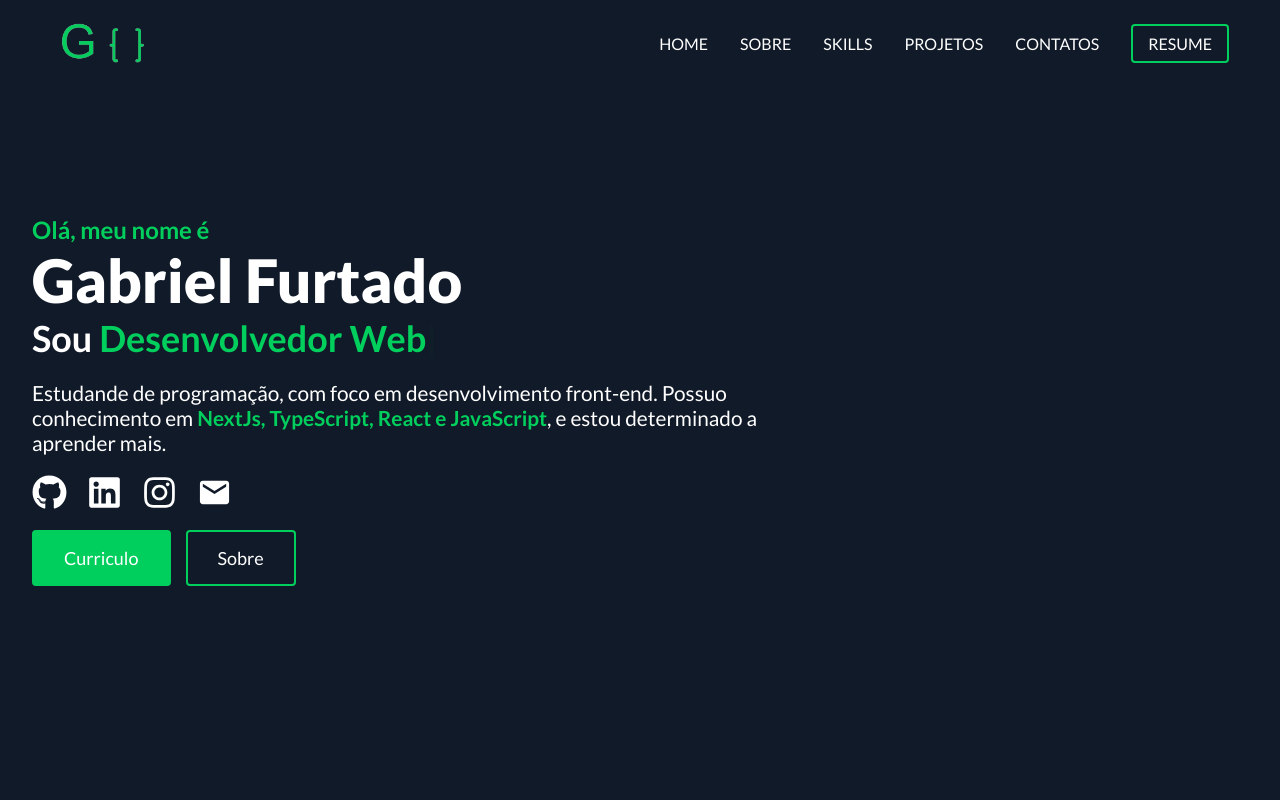
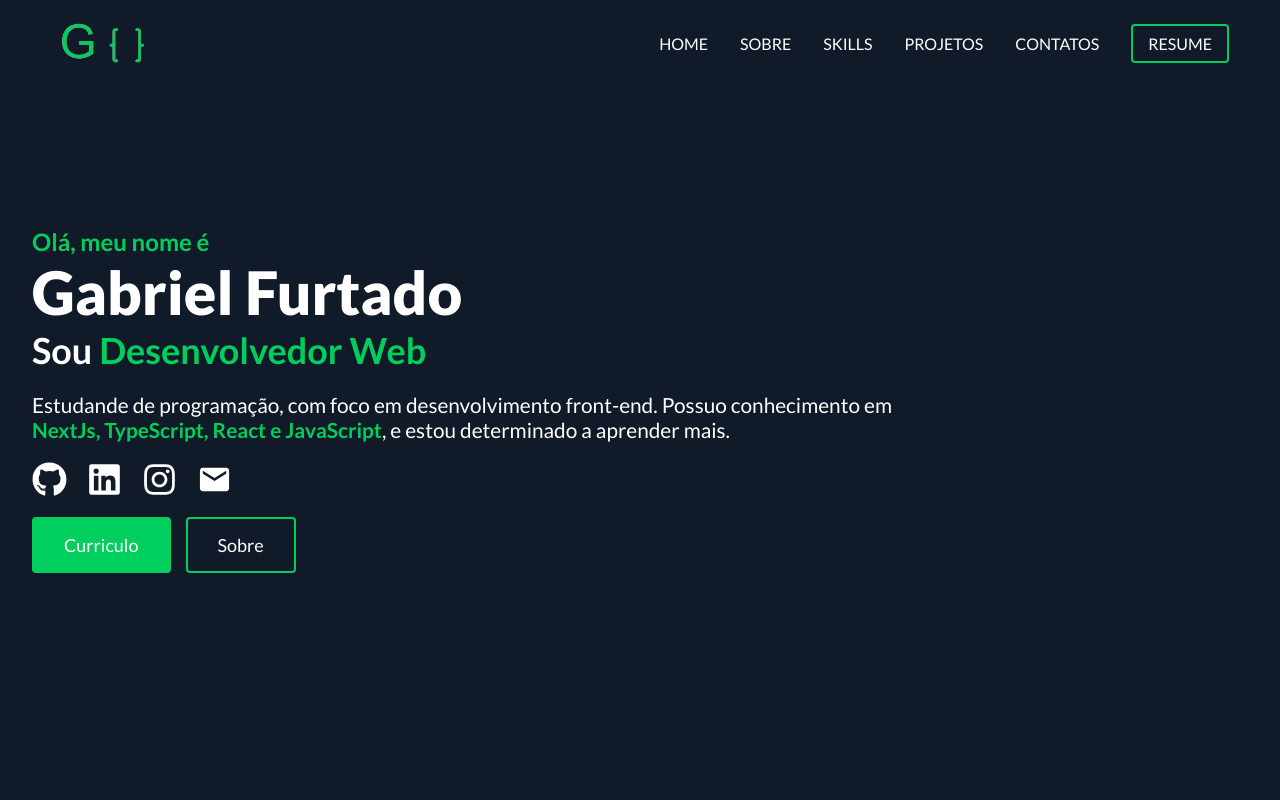
Before and after one commit to gabrielsousaf/Portfolio-Gabriel-Furtado, a React (Vite) app: page / in a window 1280 px wide. Shown: the top 800 px of the page. Built offline with nearby package versions, Linux system fonts and the light colour scheme.

Commit message:
Update Home.style.js

```diff
--- a/src/components/Home/Home.style.js
+++ b/src/components/Home/Home.style.js
@@ -58,7 +58,11 @@ export const Content = styled.p`
   font-weight: 400;
   margin-top: 1.25rem;
   font-size: 1.3rem ;
-  max-width:800px;
+  max-width:75%;
+
+  @media(max-width:768px){
+    max-width:100%;
+  }
 
   @media(max-width: 468px){
     font-size: 1.2rem ;
```
